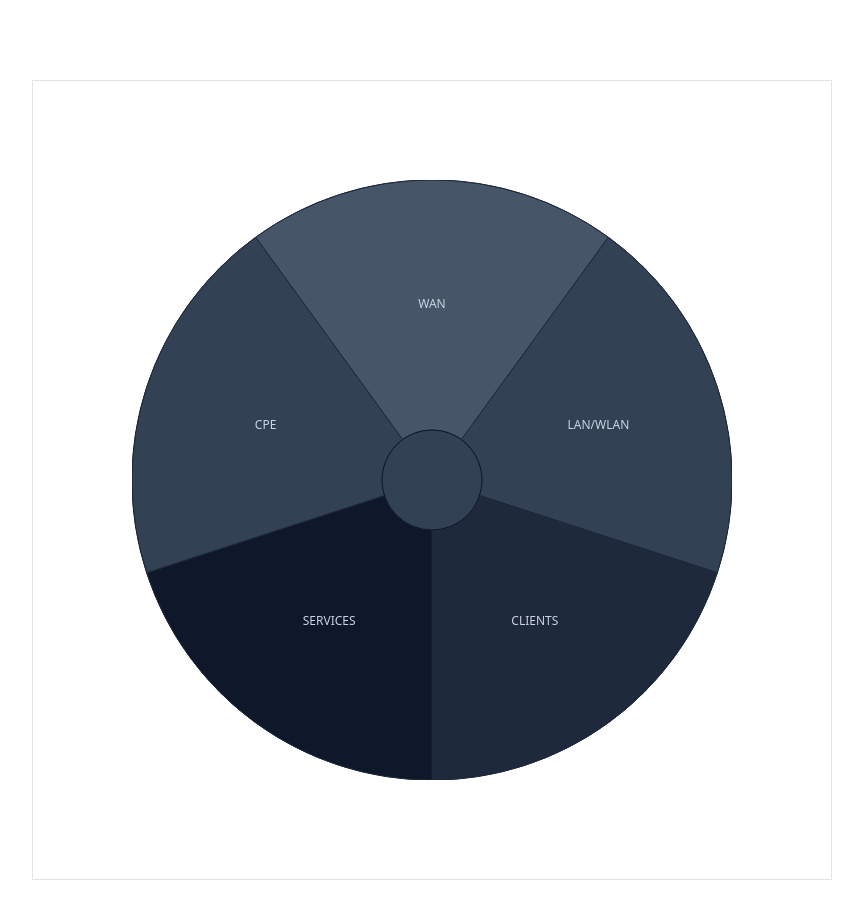
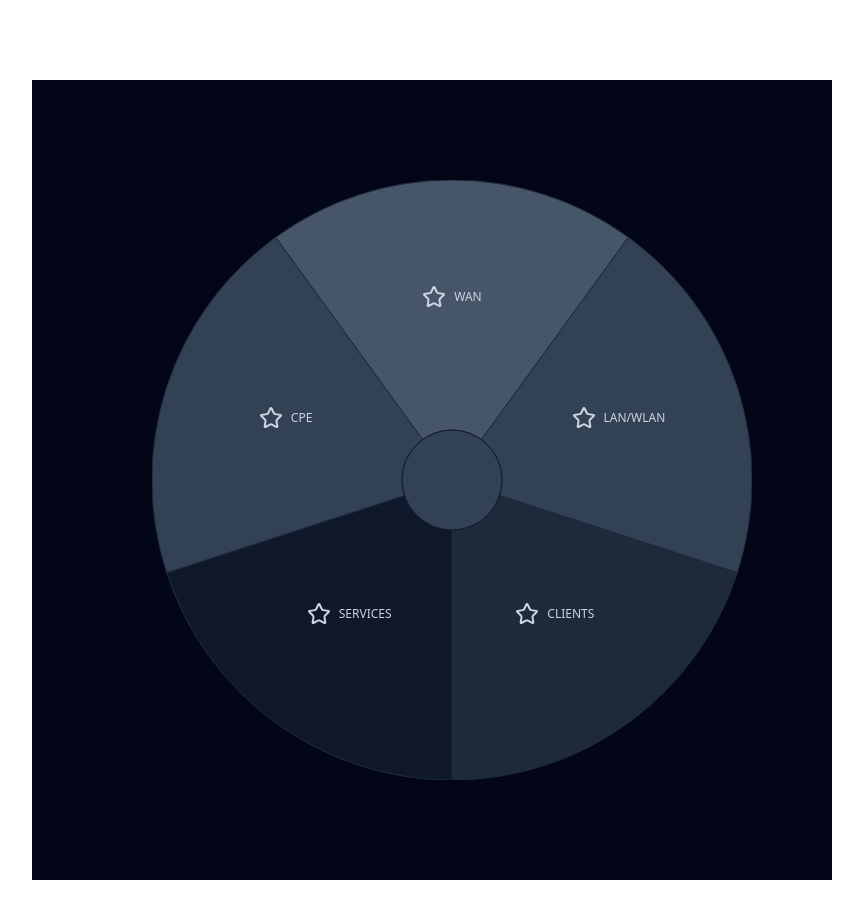
Before and after one commit to viet34tqc/react-advanced-components, a Next.js app: page /components/svg-wheel in a window 1280 px wide. Shown: the top 918 px of the page, without its empty margins (208-1071 px from the left). Built offline with nearby package versions, Linux system fonts and the light colour scheme.

Commit message:
feat: rotate the wheel when click

```diff
--- a/src/app/components/svg-wheel/page.tsx
+++ b/src/app/components/svg-wheel/page.tsx
@@ -1,5 +1,8 @@
 'use client';
 
+import { Button } from '@/components/ui/button';
+import { cn } from '@/lib/utils';
+import { ArrowDown, ArrowUp, Router, Star, X } from 'lucide-react';
 import { useEffect, useState } from 'react';
 import { WHEEL_CONFIGS } from './constants';
 import { calculateSlicePath, deg2rad, getSlicesWithAngle } from './utils';
@@ -9,9 +12,37 @@ const cx = WHEEL_CONFIGS.width / 2;
 const cy = WHEEL_CONFIGS.height / 2;
 const SvgWheel = () => {
   const [active, setActive] = useState<number | null>(null);
+  const [accumulatedRotation, setAccumulatedRotation] = useState(0);
 
   // Calculate the rotation angle for the wheel
-  const wheelRotation = active !== null ? -slices[active].midAngle - 90 : 0;
+  const targetRotation = active !== null ? -slices[active].midAngle - 90 : 0;
+
+  // Normalize rotation to take shortest path
+  useEffect(() => {
+    if (active !== null) {
+      let diff = targetRotation - accumulatedRotation;
+      // Normalize to -180 to 180 range (shortest path)
+      while (diff > 180) diff -= 360;
+      while (diff < -180) diff += 360;
+      setAccumulatedRotation(accumulatedRotation + diff);
+    } else {
+      setAccumulatedRotation(0);
+    }
+  }, [accumulatedRotation, active, targetRotation]);
+
+  const navigateToNextSlice = () => {
+    setActive(prev => {
+      if (prev === null) return 0;
+      return (prev - 1 + slices.length) % slices.length;
+    });
+  };
+
+  const navigateToPrevSlice = () => {
+    setActive(prev => {
+      if (prev === null) return 0;
+      return (prev + 1) % slices.length;
+    });
+  };
 
   // Keyboard: ESC resets, UP/DOWN change active slice
   useEffect(() => {
@@ -20,16 +51,10 @@ const SvgWheel = () => {
         setActive(null);
       }
       if (e.key === 'ArrowUp') {
-        setActive(prev => {
-          if (prev === null) return 0;
-          return (prev - 1 + slices.length) % slices.length;
-        });
+        navigateToNextSlice();
       }
       if (e.key === 'ArrowDown') {
-        setActive(prev => {
-          if (prev === null) return 0;
-          return (prev + 1) % slices.length;
-        });
+        navigateToPrevSlice();
       }
     }
     window.addEventListener('keydown', handleKey);
@@ -37,17 +62,73 @@ const SvgWheel = () => {
   }, []);
 
   return (
-    <div className="size-[800px] border grid place-items-center">
+    <div className="size-[800px] overflow-hidden bg-slate-950 flex gap-10  items-center">
+      <div
+        className={cn('h-full p-6 transition-all  duration-700 flex-shrink-0', {
+          'w-[400px] opacity-100': active !== null,
+          'w-0 opacity-0 p-0': active === null,
+        })}
+      >
+        {active !== null && (
+          // The content in this component is just for demo
+          <div className="h-full flex flex-col w-[360px]">
+            {/* Header */}
+            <div className="flex items-center justify-between mb-6 pb-4 border-b border-slate-700">
+              <h2 className="text-2xl font-bold text-slate-100">
+                {slices[active].label}
+              </h2>
+              <button
+                onClick={() => setActive(null)}
+                className="text-slate-400 hover:text-slate-200 transition-colors"
+              >
+                <X />
+              </button>
+            </div>
+
+            <div className="flex-1 space-y-4">
+              <div className="flex items-start gap-4 p-4 bg-slate-800/50 rounded-lg">
+                <div className="w-12 h-12 bg-slate-700 rounded-lg flex items-center justify-center">
+                  <Router />
+                </div>
+                <div className="flex-1">
+                  <div className="text-sm text-slate-400 mb-1">
+                    Router / 11:22:33:44:06:01
+                  </div>
+                  <div className="flex items-center gap-2 text-red-400 font-medium">
+                    <span className="text-lg">×</span>
+                    <span>Sehr instabil</span>
+                  </div>
+                </div>
+              </div>
+            </div>
+
+            {/* Footer Controls */}
+            <div className="flex items-center justify-between pt-4 border-t border-slate-700">
+              <div className="flex gap-2">
+                <Button variant="outline" onClick={navigateToNextSlice}>
+                  <ArrowUp />
+                </Button>
+                <Button variant="outline" onClick={navigateToPrevSlice}>
+                  <ArrowDown />
+                </Button>
+              </div>
+              <Button>ESC</Button>
+            </div>
+          </div>
+        )}
+      </div>
+
+      {/* Wheel Container */}
+      <div className="flex-1 flex items-center justify-center">
         <svg
           width={WHEEL_CONFIGS.width}
           height={WHEEL_CONFIGS.height}
           viewBox={`0 0 ${WHEEL_CONFIGS.width} ${WHEEL_CONFIGS.height}`}
         >
           <g
+            transform={`rotate(${accumulatedRotation} ${cx} ${cy})`}
             style={{
-            transform: `rotate(${wheelRotation}deg)`,
-            transition: 'transform 600ms cubic-bezier(.22,.9,.31,1)',
-            transformOrigin: `${cx}px ${cy}px`,
+              transition: 'transform 800ms cubic-bezier(.22,.9,.31,1)',
             }}
           >
             <circle
@@ -81,22 +162,23 @@ const SvgWheel = () => {
                       className={slice.classNames}
                       onClick={() => setActive(idx === active ? null : idx)}
                     />
-                  <text
-                    x={labelX}
-                    y={labelY}
-                    textAnchor="middle"
-                    dominantBaseline="middle"
-                    fontSize="12"
-                    fill="#cbd5e1"
-                    // Rotate the text in the opposite direction of the wheel (-wheelRotation), keeping all labels horizontal and readable regardless of wheel rotation.
+                    {/* foreignObject allows to write html inside svg */}
+                    <foreignObject
+                      x={labelX - 60}
+                      y={labelY - 20}
+                      width="120"
+                      height="40"
+                      transform={`rotate(${-accumulatedRotation} ${labelX} ${labelY})`}
                       style={{
-                      transform: `rotate(${-wheelRotation}deg)`,
-                      transition: 'transform 600ms cubic-bezier(.22,.9,.31,1)',
-                      transformOrigin: `${labelX}px ${labelY}px`,
+                        transition:
+                          'transform 600ms cubic-bezier(.22,.9,.31,1)',
                       }}
                     >
-                    {slice.label}
-                  </text>
+                      <div className="flex items-center justify-center gap-2 text-slate-300 text-xs pointer-events-none">
+                        <Star />
+                        <span className="font-medium">{slice.label}</span>
+                      </div>
+                    </foreignObject>
                   </g>
                 );
               })
@@ -110,6 +192,7 @@ const SvgWheel = () => {
           </g>
         </svg>
       </div>
+    </div>
   );
 };
 
```
Lines whose indentation alone changed are shown as unchanged.
